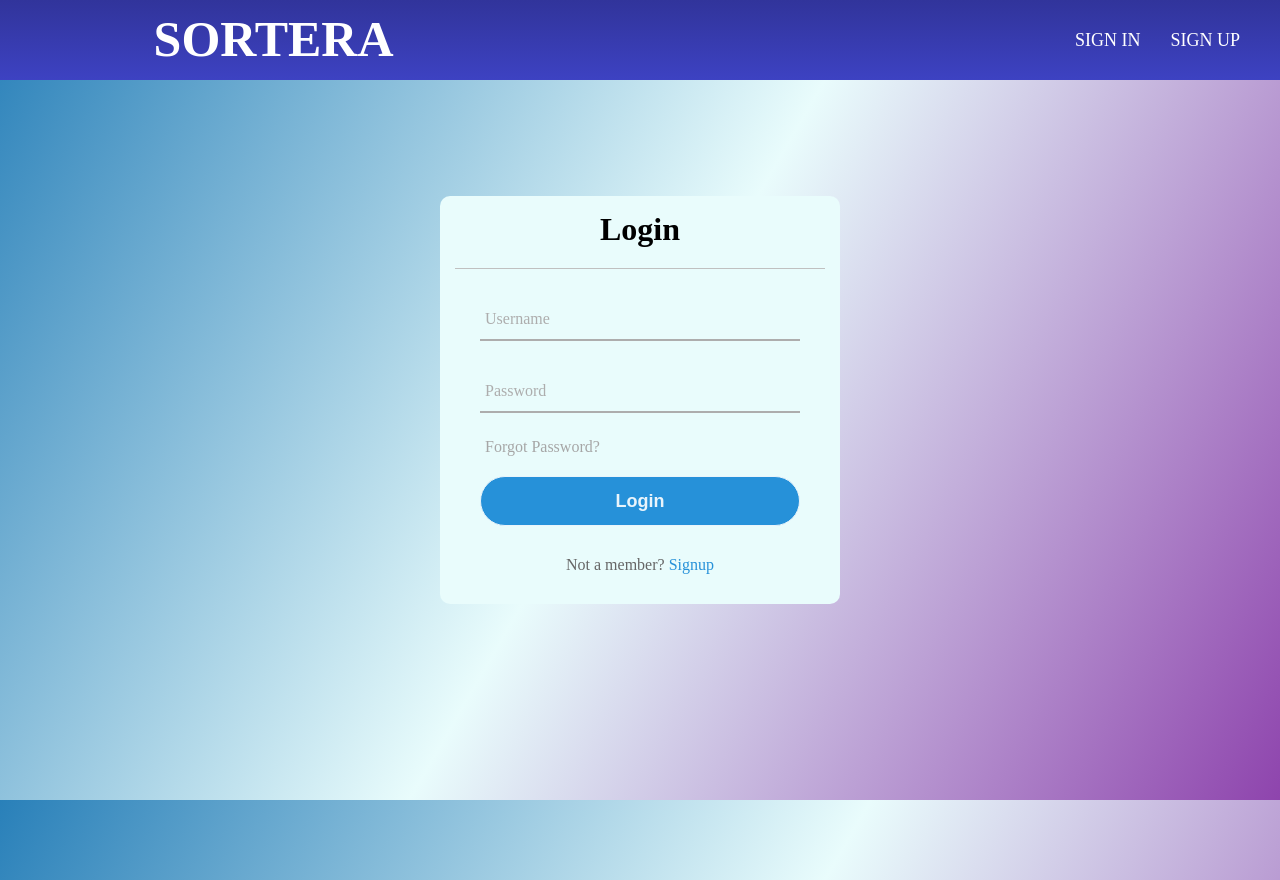
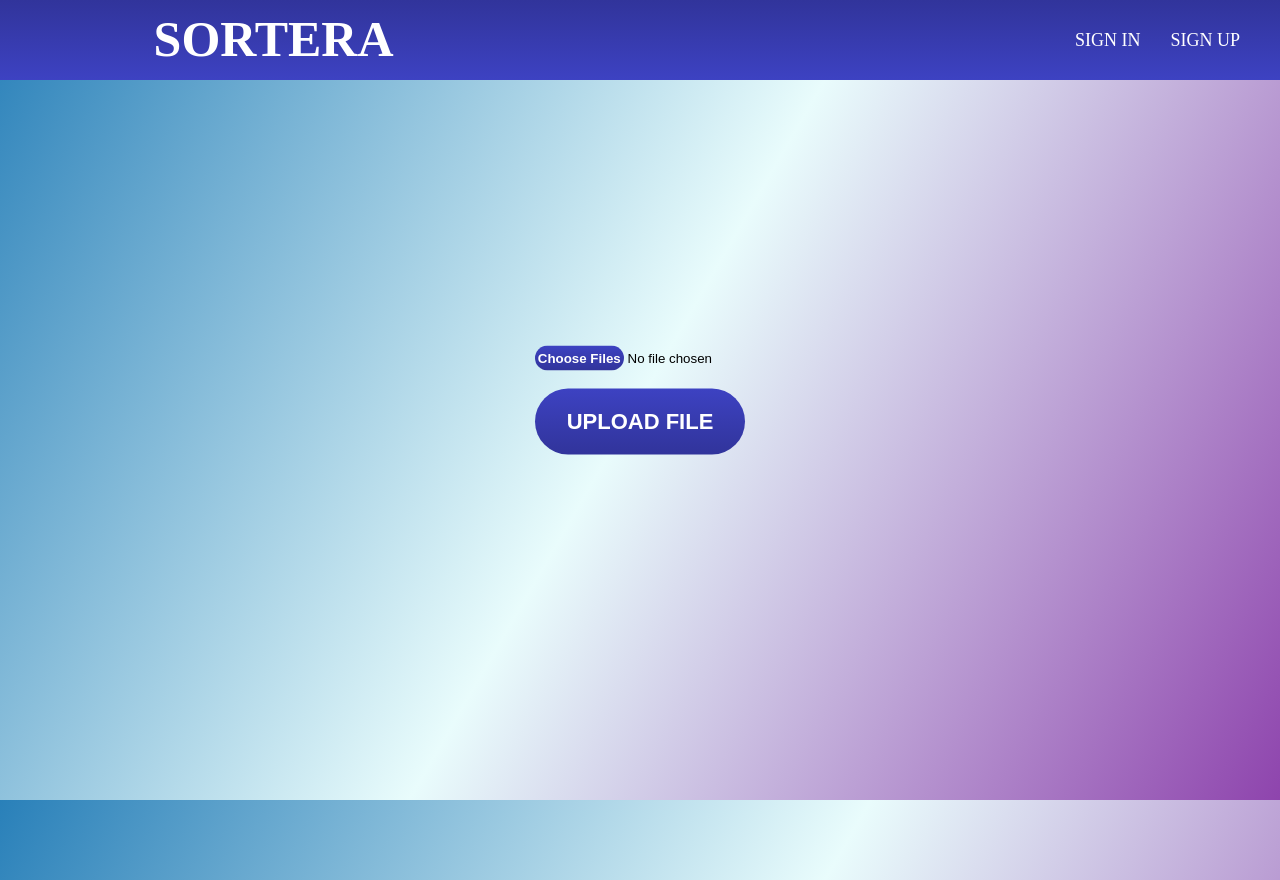
Before and after one commit to Sortera/Sortera, a React app: page / in a window 1280 px wide. Built offline with nearby package versions, Linux system fonts and the light colour scheme.

Commit message:
updated ui/ux login page

```diff
--- a/client/containers/App.jsx
+++ b/client/containers/App.jsx
@@ -33,7 +33,8 @@ class App extends Component {
       <div className="App" style={{height:"100vh"}}>
         <Header/>
         <Contents/>
-        <Login/>
+        {images}
+        {/* <Login/> */}
       </div>
     );
   }
```
